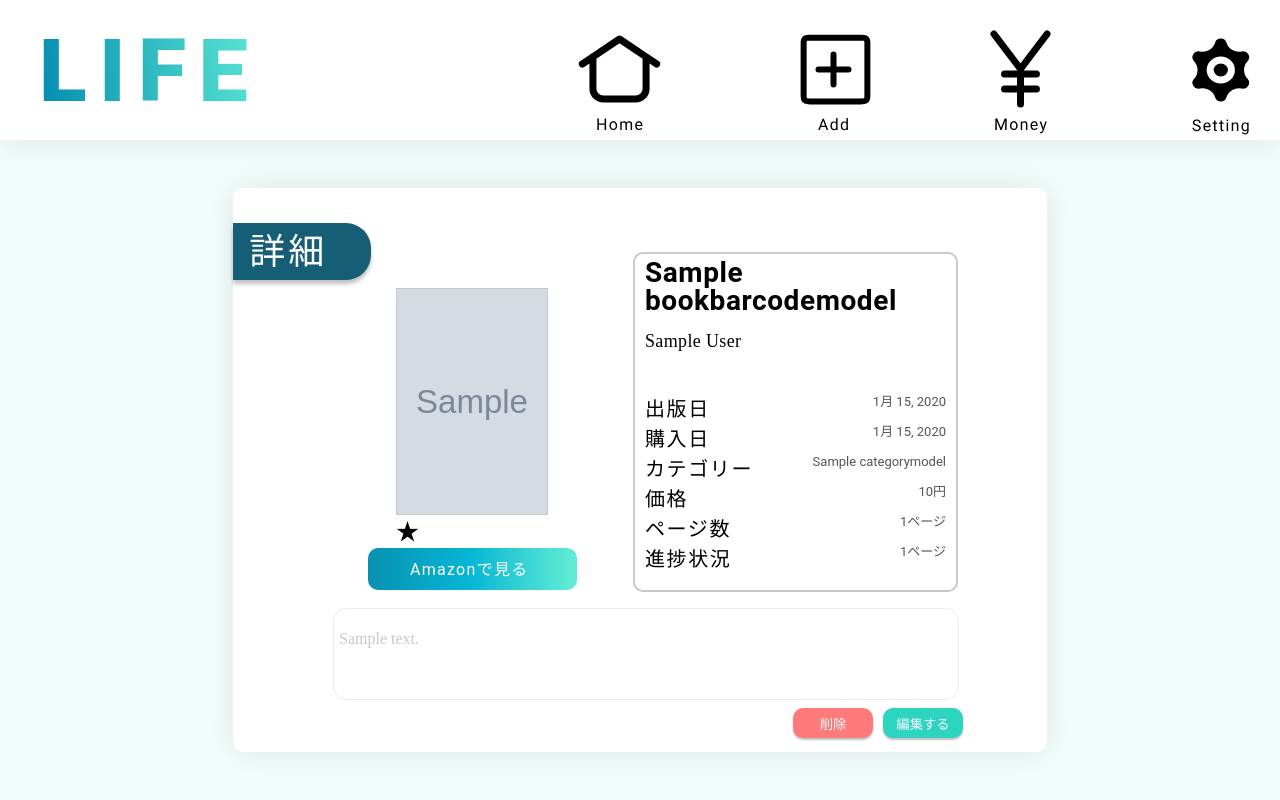
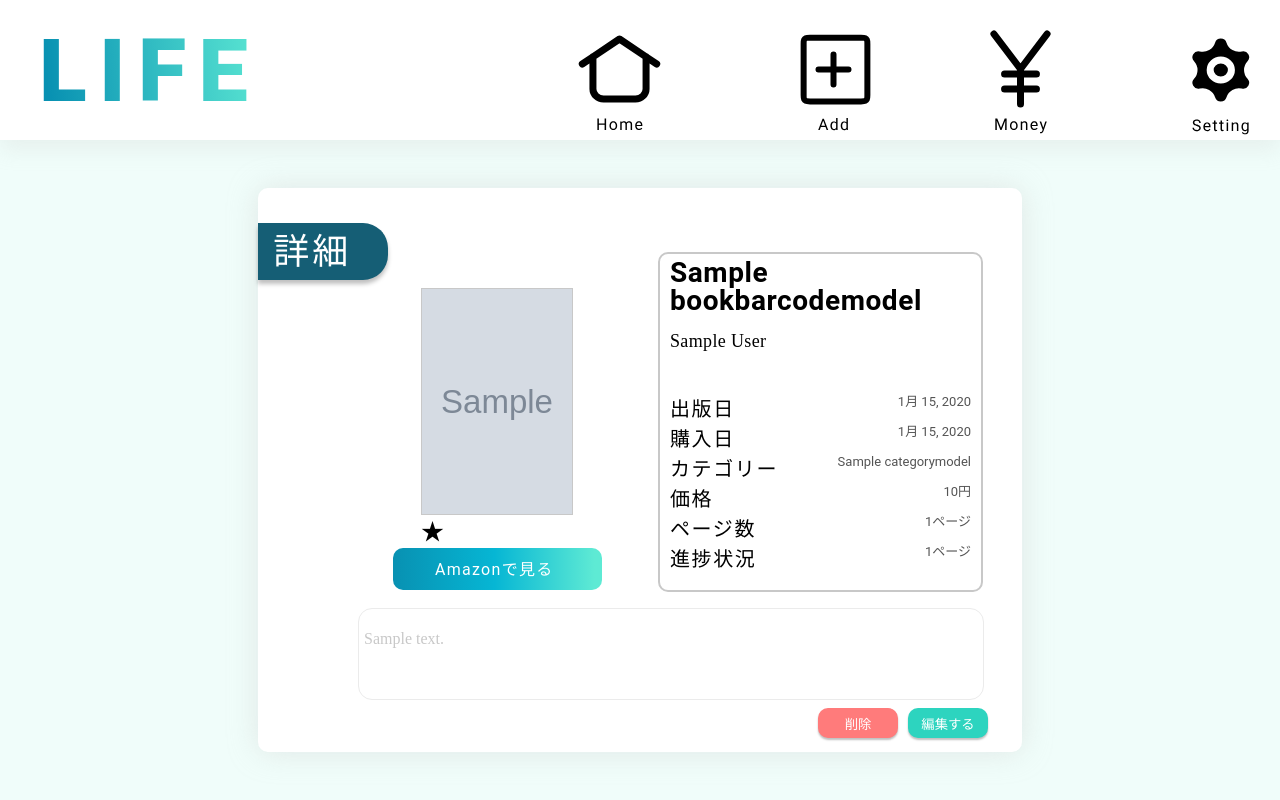
Before and after one commit to Hackathon-b-team/b-team, a Django app: page /detail/00000000-0000-0000-0000-000000000001/ in a window 1280 px wide. Run offline with Django 3.2, Linux system fonts and the light colour scheme; a user stored in the database is signed in; tables that the repository leaves empty hold one stand-in row (values such as "Sample post"); grey boxes marked "Sample" are stand-in pictures.

Commit message:
小修正

```diff
--- a/Django_App/static/css/detail.css
+++ b/Django_App/static/css/detail.css
@@ -19,7 +19,7 @@ main {
 
 .content {
   position: absolute;
-  width: 750px;
+  width: 50%;
   height: 500px;
   min-width: 700px;
   min-height: 480px;
--- a/Django_App/static/css/update.css
+++ b/Django_App/static/css/update.css
@@ -18,7 +18,7 @@ main {
 
 .content {
   position: absolute;
-  width: 750px;
+  width: 50%;
   height: 500px;
   min-width: 700px;
   min-height: 480px;
```
